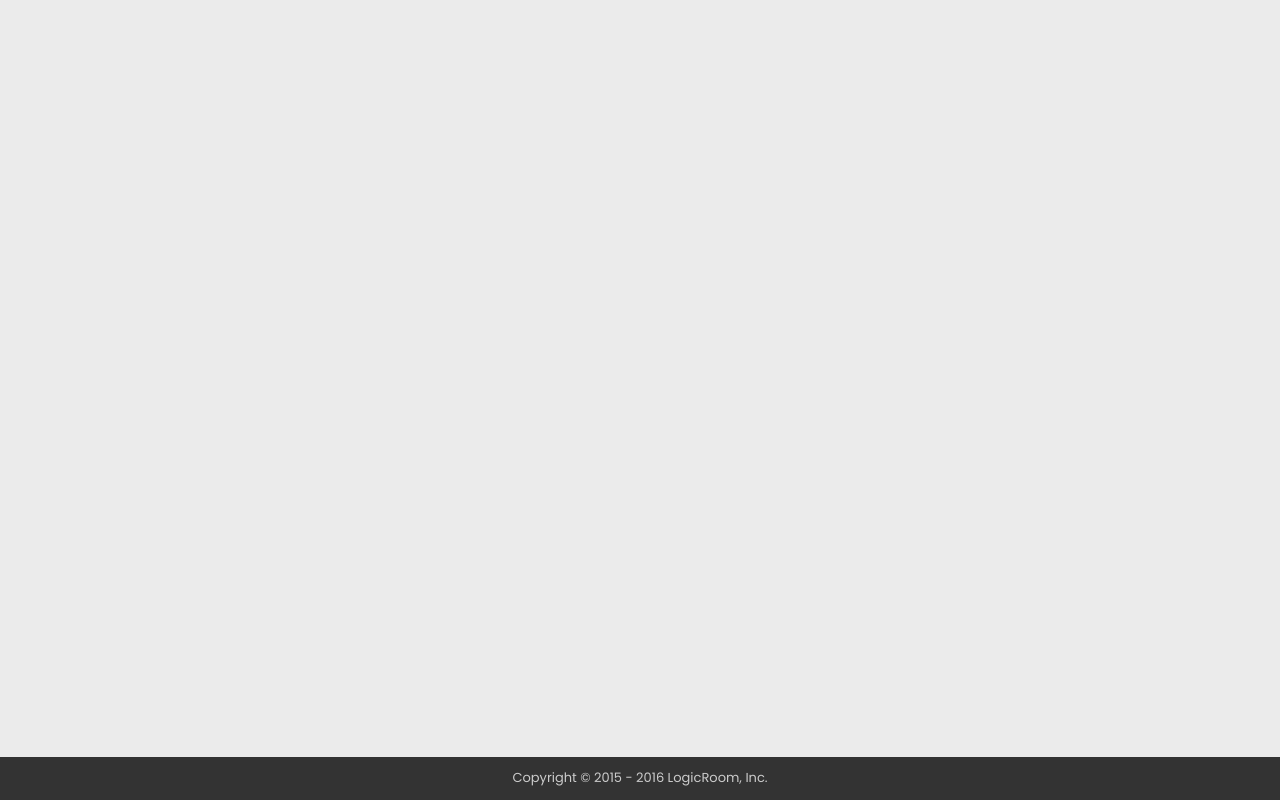
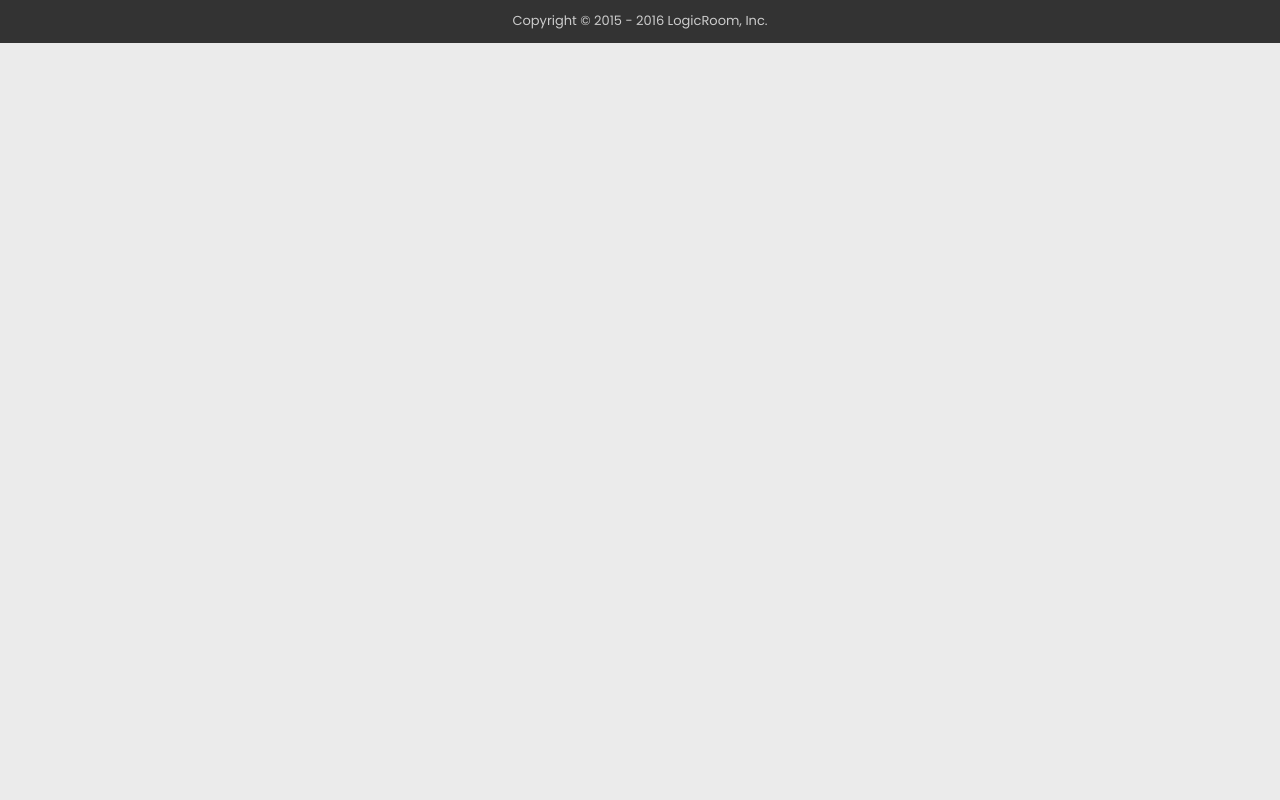
Before and after one commit to NiravMadariya-zz/LogicRoom1.0, a PHP site: page /dashboard/closingFile.php in a window 1280 px wide. Run offline with PHP 8.4, Linux system fonts and the light colour scheme.

Commit message:
Update closingFile.php

```diff
--- a/dashboard/closingFile.php
+++ b/dashboard/closingFile.php
@@ -1,5 +1,5 @@
 <?include("csslinkFiles.php");?>
-<footer class="footer" style="position: absolute; bottom: 0px; width: 100%; padding: 12px 0 12px 0 !important;" >
+<footer class="footer" style="position: relative; bottom: 0px; width: 100%; padding: 12px 0 12px 0 !important;" >
 	<div class="copyright1" style="float:bottom;margin-bottom:0px;vertical-alignment:center;">
 		Copyright &copy; 2015 - 2016 LogicRoom, Inc.
 	</div>
```
